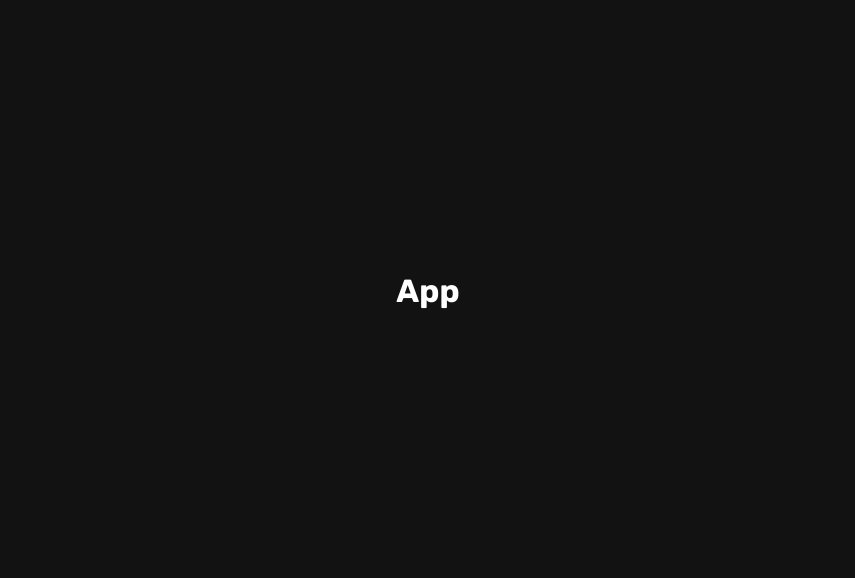
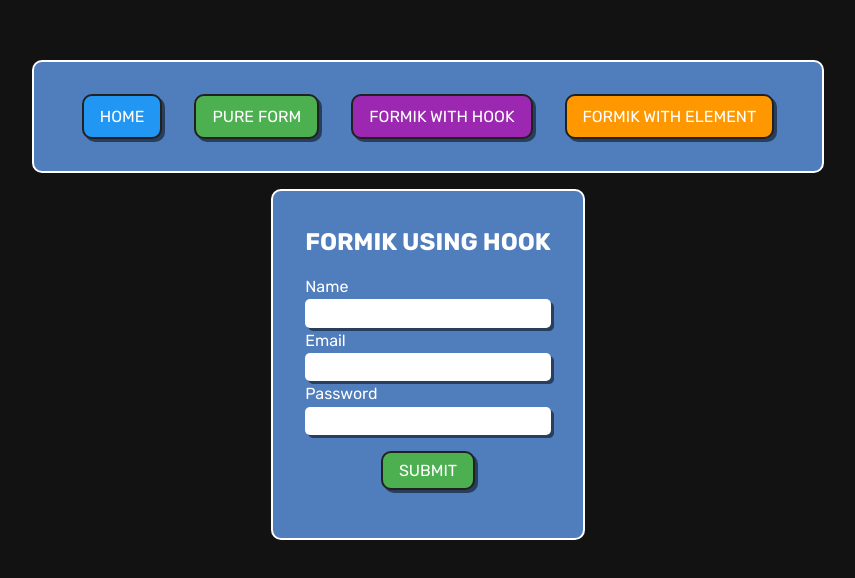
Before and after one commit to VuQTruong/practical-react, a React (Create React App) app: page /formikhook in a window 1280 px wide. Shown: the part 108-686 px from the top of the page, without its empty margins (212-1067 px from the left). Built offline with nearby package versions, Linux system fonts and the light colour scheme.

Commit message:
Implement Formik form using hook and validate by Yup

```diff
--- a/src/App.tsx
+++ b/src/App.tsx
@@ -1,9 +1,21 @@
 import React from 'react';
+import { BrowserRouter as Router, Route, Routes } from 'react-router-dom';
+import Home from './components/Home/Home';
+import PureForm from './components/PureForm/PureForm';
+import FormikHook from './components/FormikHook/FormikHook';
+import FormikElement from './components/FormikElement/FormikElement';
 
 function App() {
   return (
-    <div className='container'>
-      <h1>App</h1>
+    <div>
+      <Router>
+        <Routes>
+          <Route path='/' element={<Home />} />
+          <Route path='/pureform' element={<PureForm />} />
+          <Route path='/formikhook' element={<FormikHook />} />
+          <Route path='/formikelement' element={<FormikElement />} />
+        </Routes>
+      </Router>
     </div>
   );
 }
--- /dev/null
+++ b/src/components/FormikElement/FormikElement.tsx
@@ -0,0 +1,11 @@
+import NavBar from 'components/NavBar/NavBar';
+import React from 'react';
+
+export default function FormikElement() {
+  return (
+    <div className='container'>
+      <NavBar />
+      <h2>Formik Element</h2>
+    </div>
+  );
+}
--- /dev/null
+++ b/src/components/FormikHook/FormikHook.tsx
@@ -0,0 +1,113 @@
+import NavBar from 'components/NavBar/NavBar';
+import { useFormik } from 'formik';
+import * as Yup from 'yup';
+
+type FormValues = {
+  name: string;
+  email: string;
+  password: string;
+};
+
+const onSubmit = (values: FormValues) => {
+  console.log(values);
+};
+
+const validate = (values: FormValues) => {
+  const errors: any = {};
+
+  if (!values.name) {
+    errors.name = 'Name is required';
+  }
+
+  if (!values.email) {
+    errors.email = 'Email is required';
+  } else if (!/^[A-Z0-9._%+-]+@[A-Z0-9.-]+\.[A-Z]{2,4}$/i.test(values.email)) {
+    errors.email = 'Invalid email address';
+  }
+
+  if (!values.password) {
+    errors.password = 'Password is required';
+  }
+
+  return errors;
+};
+
+const validationSchema = Yup.object({
+  name: Yup.string().required('Required'),
+  email: Yup.string().required('Required').email('Invalid email address'),
+  password: Yup.string().required('Required'),
+});
+
+export default function FormikHook() {
+  const formik = useFormik({
+    initialValues: {
+      name: '',
+      email: '',
+      password: '',
+    },
+    onSubmit,
+    // validate,
+    validationSchema,
+  });
+
+  return (
+    <div className='container'>
+      <NavBar />
+      <div className='panel'>
+        <h2 className='form__title'>FORMIK USING HOOK</h2>
+        <form onSubmit={formik.handleSubmit}>
+          <div className='form__control'>
+            <label htmlFor='name'>Name</label>
+            <input
+              type='text'
+              id='name'
+              name='name'
+              onChange={formik.handleChange}
+              onBlur={formik.handleBlur}
+              value={formik.values.name}
+            />
+            {formik.touched.name && formik.errors.name && (
+              <p className='form__error'>{formik.errors.name}</p>
+            )}
+          </div>
+
+          <div className='form__control'>
+            <label htmlFor='email'>Email</label>
+            <input
+              type='email'
+              id='email'
+              name='email'
+              onChange={formik.handleChange}
+              onBlur={formik.handleBlur}
+              value={formik.values.email}
+            />
+            {formik.touched.email && formik.errors.email && (
+              <p className='form__error'>{formik.errors.email}</p>
+            )}
+          </div>
+
+          <div className='form__control'>
+            <label htmlFor='password'>Password</label>
+            <input
+              type='password'
+              id='password'
+              name='password'
+              onChange={formik.handleChange}
+              onBlur={formik.handleBlur}
+              value={formik.values.password}
+            />
+            {formik.touched.password && formik.errors.password && (
+              <p className='form__error'>{formik.errors.password}</p>
+            )}
+          </div>
+
+          <div className='center'>
+            <button type='submit' className='btn btn-primary'>
+              Submit
+            </button>
+          </div>
+        </form>
+      </div>
+    </div>
+  );
+}
--- /dev/null
+++ b/src/components/Home/Home.tsx
@@ -0,0 +1,11 @@
+import React from 'react';
+import NavBar from '../NavBar/NavBar';
+
+export default function Home() {
+  return (
+    <div className='container'>
+      <h1>🔥🔥🔥 Welcome to Form Handling 🔥🔥🔥</h1>
+      <NavBar />
+    </div>
+  );
+}
--- /dev/null
+++ b/src/components/NavBar/NavBar.tsx
@@ -0,0 +1,20 @@
+import { Link } from 'react-router-dom';
+
+export default function NavBar() {
+  return (
+    <div className='panel'>
+      <Link to='/' className='btn btn-primary btn-primary--blue navbar__btn'>
+        Home
+      </Link>
+      <Link to='/pureform' className='btn btn-primary navbar__btn'>
+        Pure Form
+      </Link>
+      <Link to='/formikhook' className='btn btn-primary btn-primary--purple navbar__btn'>
+        Formik with Hook
+      </Link>
+      <Link to='/formikelement' className='btn btn-primary btn-primary--orange navbar__btn'>
+        Formik with Element
+      </Link>
+    </div>
+  );
+}
--- /dev/null
+++ b/src/components/NavBar/_navBar.scss
@@ -0,0 +1,3 @@
+.navbar__btn {
+  margin: 0 1em;
+}
--- /dev/null
+++ b/src/components/PureForm/PureForm.tsx
@@ -0,0 +1,29 @@
+import NavBar from 'components/NavBar/NavBar';
+import React from 'react';
+
+export default function PureForm() {
+  return (
+    <div className='container'>
+      <NavBar />
+      <div className='panel'>
+        <h2 className='form__title'>PURE FORM</h2>
+        <form>
+          <div className='form__control'>
+            <label htmlFor='email'>Email</label>
+            <input type='email' id='email' />
+          </div>
+          <div className='form__control'>
+            <label htmlFor='password'>Password</label>
+            <input type='password' id='password' />
+          </div>
+
+          <div className='center'>
+            <button type='submit' className='btn btn-primary'>
+              Submit
+            </button>
+          </div>
+        </form>
+      </div>
+    </div>
+  );
+}
--- a/src/index.scss
+++ b/src/index.scss
@@ -3,3 +3,5 @@
 @import './styles/base';
 @import './styles/common';
 @import './styles/form';
+
+@import './components/NavBar/navBar';
--- a/src/styles/_common.scss
+++ b/src/styles/_common.scss
@@ -27,7 +27,7 @@
   border-radius: 10px;
   box-shadow: 3px 3px 0px 0px rgba(0, 0, 0, 0.5);
   padding: 0.5em 1em;
-  margin: 0 1em;
+  margin: 1em;
   text-transform: uppercase;
   text-align: center;
   cursor: pointer;
--- a/src/styles/_form.scss
+++ b/src/styles/_form.scss
@@ -14,3 +14,8 @@
     box-shadow: 3px 3px 0px 0px rgba(0, 0, 0, 0.5);
   }
 }
+
+.form__error {
+  font-style: italic;
+  color: black;
+}
```
Also changed, not shown: package.json (+9 -1 lines), 1 other file (tests, documents, lock files or other folders).
